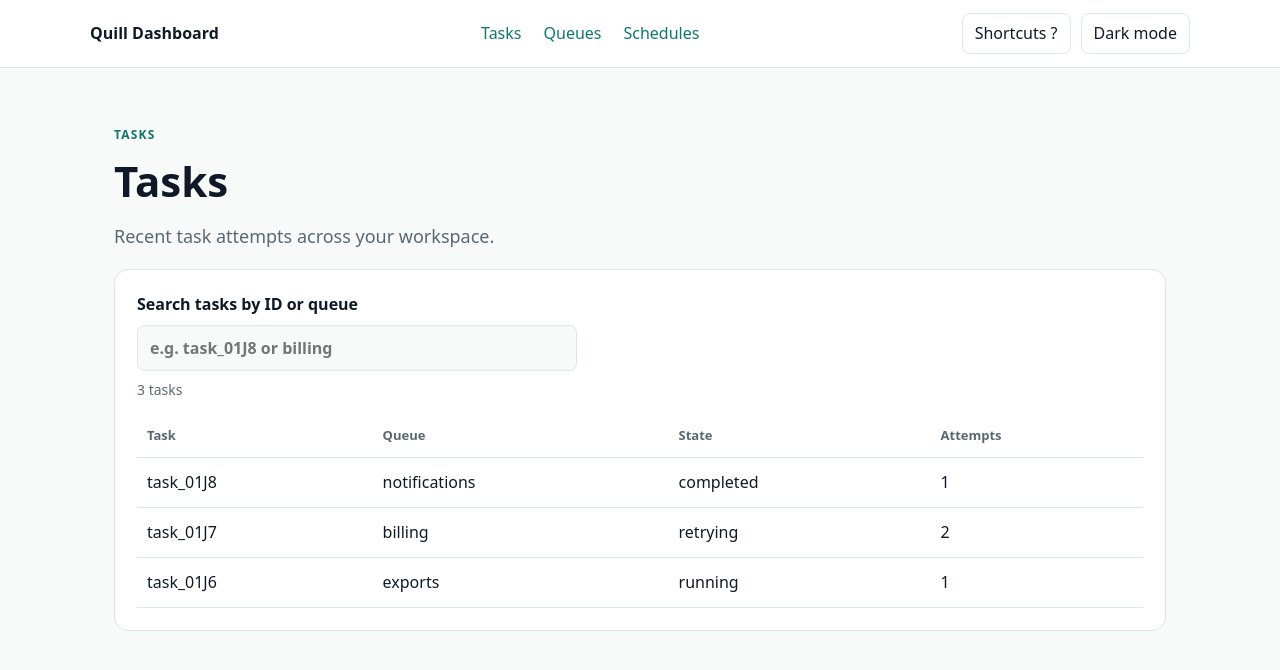
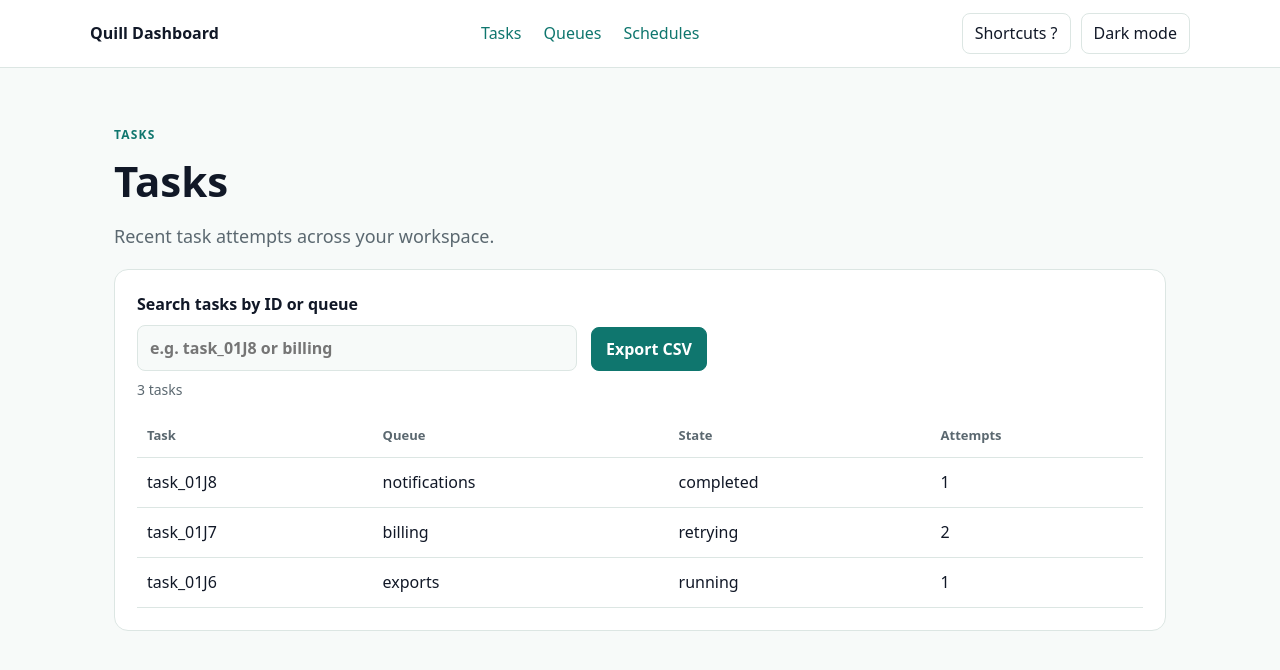
Before and after one commit to sairahul1526/quill-web, a Next.js app: page /tasks in a window 1280 px wide. Shown: the top 670 px of the page. Built offline with nearby package versions, Linux system fonts and the light colour scheme.

Commit message:
feat: export tasks as CSV

```diff
--- a/app/style.css
+++ b/app/style.css
@@ -200,11 +200,17 @@ table {
   text-align: left;
 }
 
+.task-toolbar {
+  display: flex;
+  align-items: flex-end;
+  gap: 14px;
+  flex-wrap: wrap;
+}
+
 .task-search {
   display: grid;
   gap: 8px;
-  max-width: 440px;
-  margin-bottom: 8px;
+  width: min(100%, 440px);
   font-weight: 600;
 }
 
@@ -219,6 +225,27 @@ table {
 }
 
 .task-search input:focus-visible {
+  outline: 3px solid var(--amber);
+  outline-offset: 2px;
+}
+
+.export-button {
+  border: 1px solid var(--teal);
+  border-radius: 8px;
+  background: var(--teal);
+  color: #ffffff;
+  cursor: pointer;
+  font: inherit;
+  font-weight: 600;
+  padding: 9px 14px;
+}
+
+.export-button:disabled {
+  cursor: not-allowed;
+  opacity: 0.5;
+}
+
+.export-button:focus-visible {
   outline: 3px solid var(--amber);
   outline-offset: 2px;
 }
--- a/app/tasks/page.tsx
+++ b/app/tasks/page.tsx
@@ -3,9 +3,9 @@
 import { useState } from 'react';
 
 const tasks = [
-  { id: 'task_01J8', queue: 'notifications', state: 'completed', attempts: 1 },
-  { id: 'task_01J7', queue: 'billing', state: 'retrying', attempts: 2 },
-  { id: 'task_01J6', queue: 'exports', state: 'running', attempts: 1 },
+  { id: 'task_01J8', queue: 'notifications', state: 'completed', attempts: 1, priority: 'normal', created_at: '2026-09-26T08:15:00Z' },
+  { id: 'task_01J7', queue: 'billing', state: 'retrying', attempts: 2, priority: 'high', created_at: '2026-09-26T08:12:00Z' },
+  { id: 'task_01J6', queue: 'exports', state: 'running', attempts: 1, priority: 'low', created_at: '2026-09-26T08:05:00Z' },
 ];
 
 export default function Tasks() {
@@ -15,12 +15,31 @@ export default function Tasks() {
     task.id.toLowerCase().includes(normalizedQuery) || task.queue.toLowerCase().includes(normalizedQuery),
   );
 
+  function exportTasks() {
+    const rows = [
+      ['id', 'queue', 'state', 'priority', 'created_at'],
+      ...filteredTasks.map((task) => [task.id, task.queue, task.state, task.priority, task.created_at]),
+    ];
+    const csv = rows
+      .map((row) => row.map((value) => `"${value.replace(/"/g, '""')}"`).join(','))
+      .join('\r\n');
+    const url = URL.createObjectURL(new Blob([csv], { type: 'text/csv;charset=utf-8' }));
+    const link = document.createElement('a');
+    link.href = url;
+    link.download = 'tasks.csv';
+    document.body.appendChild(link);
+    link.click();
+    link.remove();
+    window.setTimeout(() => URL.revokeObjectURL(url), 0);
+  }
+
   return (
     <main>
       <p className="eyebrow">TASKS</p>
       <h1>Tasks</h1>
       <p className="lede">Recent task attempts across your workspace.</p>
       <section className="panel">
+        <div className="task-toolbar">
           <div className="task-search">
             <label htmlFor="task-search">Search tasks by ID or queue</label>
             <input
@@ -30,6 +49,10 @@ export default function Tasks() {
               onChange={(event) => setQuery(event.target.value)}
               placeholder="e.g. task_01J8 or billing"
             />
+          </div>
+          <button className="export-button" type="button" onClick={exportTasks} disabled={filteredTasks.length === 0}>
+            Export CSV
+          </button>
         </div>
         <p className="task-search-count" aria-live="polite">
           {filteredTasks.length} {filteredTasks.length === 1 ? 'task' : 'tasks'}
```
Lines whose indentation alone changed are shown as unchanged.
